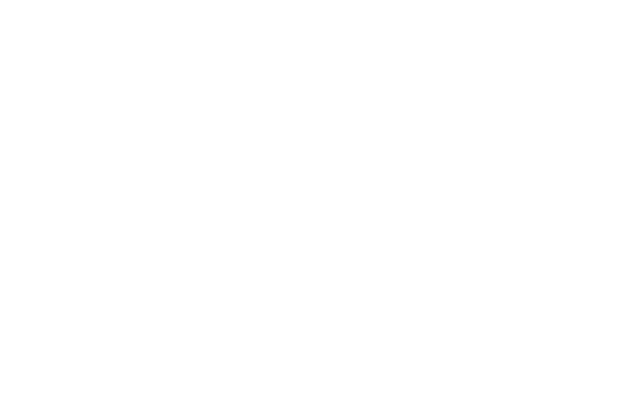
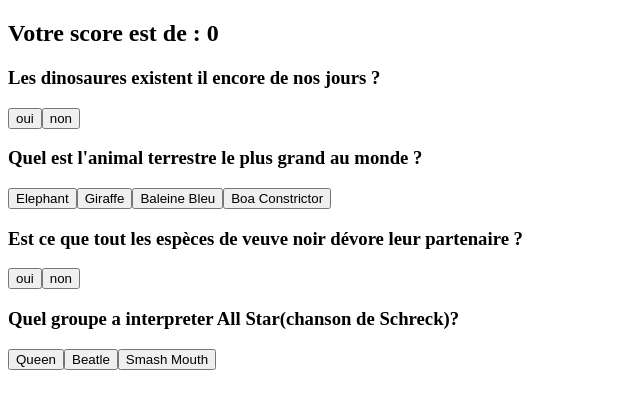
Before and after one commit to JoaoMRL/first-angular, an Angular app: page /quizz in a window 1280 px wide. Before the commit this address led to /. Shown: the top 408 px of the page, without its empty margins (0-640 px from the left). Built offline with nearby package versions, Linux system fonts and the light colour scheme.

Commit message:
Quizz fini + bugg css

```diff
--- a/src/app/app-routing.module.ts
+++ b/src/app/app-routing.module.ts
@@ -5,12 +5,14 @@
 import { CounterComponent } from './counter/counter.component';
 import { FirstComponent } from './first/first.component';
 import { RoomListComponent } from './room-list/room-list.component';
+import { QuizzComponent } from './quizz/quizz.component';
 const routes:Routes=[
   {path:'boucle',component: BoucleComponent},
   {path:'calcul',component: CalculComponent},
   {path:'rooms',component: RoomListComponent},
   {path:'counter',component: CounterComponent},
-  {path:'',component: FirstComponent}
+  {path:'',component: FirstComponent},
+  {path:'quizz',component:QuizzComponent}
 ]
 
 @NgModule({
--- a/src/app/app.module.ts
+++ b/src/app/app.module.ts
@@ -11,6 +11,8 @@
 import { RoomListComponent } from './room-list/room-list.component';
 import { RoomItemComponent } from './room-item/room-item.component';
 import { WithParmaComponent } from './with-parma/with-parma.component';
+import { QuizzComponent } from './quizz/quizz.component';
+import { QuizzItemComponent } from './quizz-item/quizz-item.component';
 
 @NgModule({
   declarations: [
@@ -21,7 +23,9 @@
     FirstComponent,
     RoomListComponent,
     RoomItemComponent,
-    WithParmaComponent
+    WithParmaComponent,
+    QuizzComponent,
+    QuizzItemComponent
   ],
   imports: [
     BrowserModule,
--- a/src/app/entities.ts
+++ b/src/app/entities.ts
@@ -4,3 +4,9 @@
     surface:number;
     opened:boolean;
 }
+
+export interface Quizz{
+    question:string;
+    options:string[];
+    answer:number;
+}
--- /dev/null
+++ b/src/app/quizz-item/quizz-item.component.css
@@ -0,0 +1,10 @@
+button.good{
+    color:green;
+
+}
+button.wrong{
+    color: red;
+}
+button{
+    color: black;
+}
--- /dev/null
+++ b/src/app/quizz-item/quizz-item.component.html
@@ -0,0 +1,3 @@
+<h3> {{question.question}} </h3>
+<button class=" " [ngClass]="{'wrong':qStatus=='false', 'good':qStatus=='true'}"*ngFor="let item of question.options;let index = index " (click)="chooseAnswer(index)"  > {{item}}</button>
+<span>{{msg}}</span>
--- /dev/null
+++ b/src/app/quizz-item/quizz-item.component.ts
@@ -0,0 +1,25 @@
+import { Component, EventEmitter, Input, Output } from '@angular/core';
+import { Quizz } from '../entities';
+
+@Component({
+  selector: 'app-quizz-item',
+  templateUrl: './quizz-item.component.html',
+  styleUrls: ['./quizz-item.component.css']
+})
+export class QuizzItemComponent {
+  @Input({required:true})
+  question:Quizz;
+  @Output()
+  goodAnswer= new EventEmitter();
+  msg:string='';
+  qStatus:string;
+
+  chooseAnswer(index:number){
+    if (index === this.question.answer) {
+      this.goodAnswer.emit();
+      this.qStatus="true";
+    }else{
+      this.qStatus="false";
+    }
+  }
+}
--- /dev/null
+++ b/src/app/quizz/quizz.component.css
@@ -0,0 +1,6 @@
+/* span.msgAffichage{
+    display: none;
+}
+span.msgAffichage.Affichermsg{
+    display:contents;
+} */
--- /dev/null
+++ b/src/app/quizz/quizz.component.html
@@ -0,0 +1,9 @@
+<main>
+    <div>
+       <h2>Votre score est de : {{score}}</h2>
+    </div>
+    <div *ngFor="let item of Questions" >
+        <app-quizz-item [question]="item" (goodAnswer)="upScore()"></app-quizz-item>
+    </div>
+
+</main>
--- /dev/null
+++ b/src/app/quizz/quizz.component.ts
@@ -0,0 +1,21 @@
+import { Component } from '@angular/core';
+import { Quizz } from '../entities';
+
+@Component({
+  selector: 'app-quizz',
+  templateUrl: './quizz.component.html',
+  styleUrls: ['./quizz.component.css']
+})
+export class QuizzComponent {
+  score:number=0;
+  Questions:Quizz[]=[
+    {question:"Les dinosaures existent il encore de nos jours ?",options:['oui','non'],answer:0},
+    {question:"Quel est l'animal terrestre le plus grand au monde ?",options:['Elephant','Giraffe','Baleine Bleu','Boa Constrictor'],answer:0},
+    {question:"Est ce que tout les espèces de veuve noir dévore leur partenaire ?",options:['oui','non'],answer:1},
+    {question:"Quel groupe a interpreter All Star(chanson de Schreck)?",options:['Queen','Beatle','Smash Mouth'],answer:2},
+  ];
+
+  upScore(){
+    this.score++;
+  }
+}
```
Also changed, not shown: 2 other files (tests, documents, lock files or other folders).
